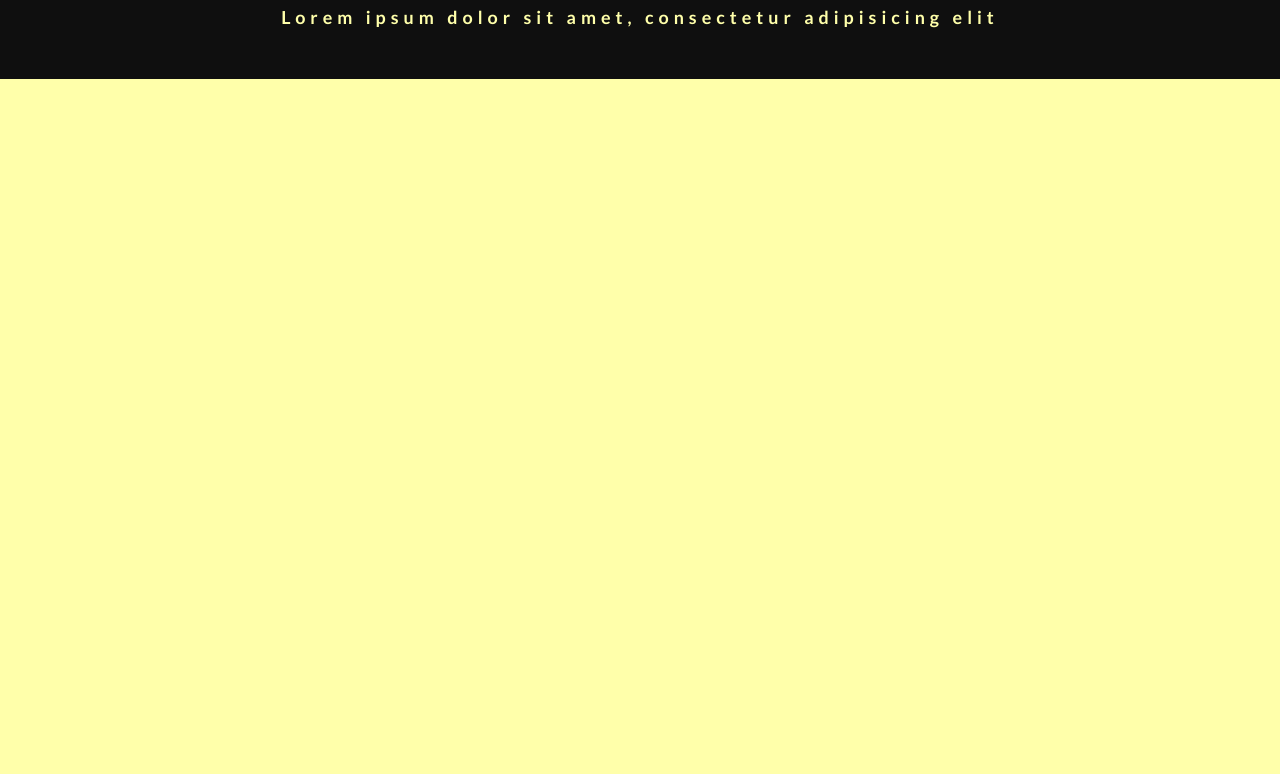
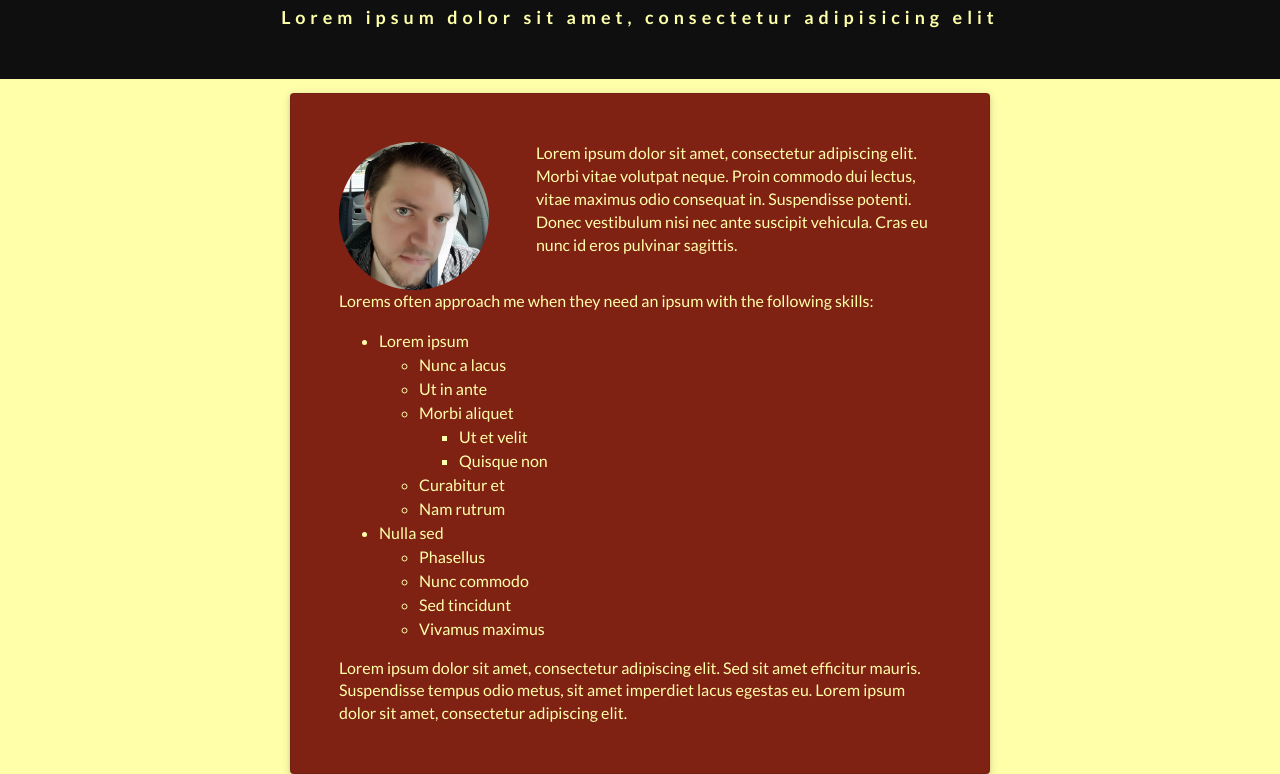
Before and after one commit to TeyStar/Portfolio, a plain HTML site: page index.html in a window 1280 px wide. Shown: the part 244-1018 px from the top of the page. Before the commit the page ends 800 px from the top, so only its background shows below. Drawn offline with Linux system fonts and the light colour scheme.

Commit message:
Add Bio to Describe Me & Add Skill List to Describe Abilities

```diff
--- a/css/app.css
+++ b/css/app.css
@@ -22,3 +22,7 @@ h3{
 #headband{
 	background-color: #0f0f0f;
 }
+
+#meat{
+	background-color:#7F2113;
+}
--- a/index.html
+++ b/index.html
@@ -45,5 +45,45 @@
 	</div>
 </div>
 
+<div id="meat" class="ui raised very padded text container segment">
+	<div class="ui grid">
+		<div class="left floated five wide column">
+			<img class="ui small circular image" src="assets/itisme.jpg">
+		</div>
+
+		<p class="left eleven wide column">
+			Lorem ipsum dolor sit amet, consectetur adipiscing elit. Morbi vitae volutpat neque. Proin commodo dui lectus, vitae maximus odio consequat in. Suspendisse potenti. Donec vestibulum nisi nec ante suscipit vehicula. Cras eu nunc id eros pulvinar sagittis.
+		</p>
+	</div>
+
+	<p>Lorems often approach me when they need an ipsum with the following skills:</p>
+
+	<ul>
+		<li>Lorem ipsum</li>
+		<ul>
+			<li>Nunc a lacus</li>
+			<li>Ut in ante</li>
+			<li>Morbi aliquet</li>
+			<ul>
+				<li>Ut et velit</li>
+				<li>Quisque non</li>
+			</ul>
+			<li>Curabitur et</li>
+			<li>Nam rutrum</li>
+		</ul>
+		<li>Nulla sed</li>
+		<ul>
+			<li>Phasellus</li>
+			<li>Nunc commodo</li>
+			<li>Sed tincidunt</li>
+			<li>Vivamus maximus</li>
+		</ul>
+	</ul>
+
+	<p>
+		Lorem ipsum dolor sit amet, consectetur adipiscing elit. Sed sit amet efficitur mauris. Suspendisse tempus odio metus, sit amet imperdiet lacus egestas eu. Lorem ipsum dolor sit amet, consectetur adipiscing elit.
+	</p>
+</div>
+
 </body>
 </html>
```
